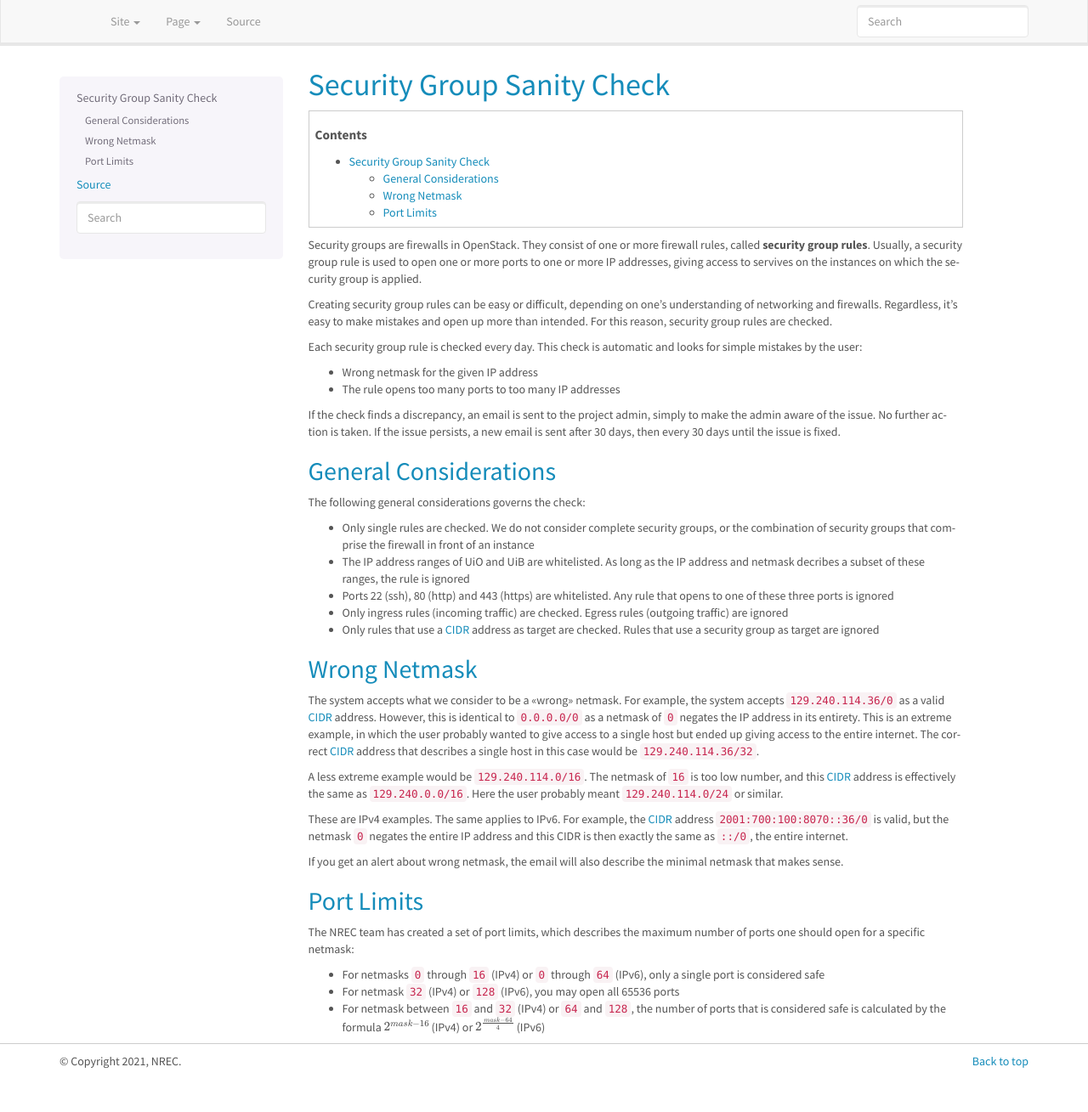
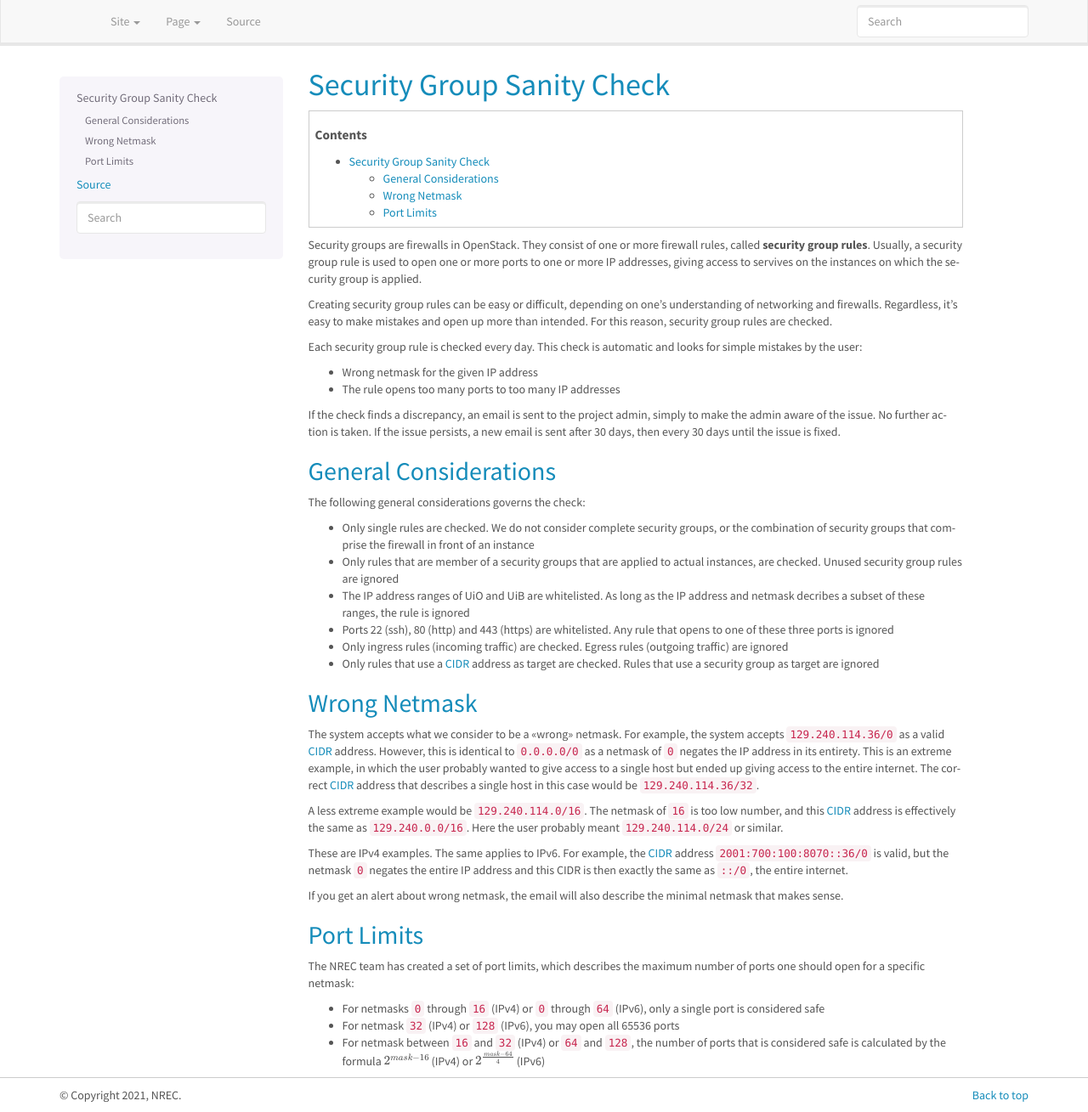
Before and after one commit to norcams/docs-enduser, a Sphinx documentation site: the page built from docs/security-group-sanity.rst, in a window 1280 px wide and 1309 px high. Shown: the whole window at 85% size. Built offline with Sphinx 7.4.7, drawn with Linux system fonts in a browser that asks for light colours.

Commit message:
mer general

```diff
--- a/docs/security-group-sanity.rst
+++ b/docs/security-group-sanity.rst
@@ -39,6 +39,10 @@ The following general considerations governs the check:
 * Only single rules are checked. We do not consider complete security
   groups, or the combination of security groups that comprise the
   firewall in front of an instance
+
+* Only rules that are member of a security groups that are applied to
+  actual instances, are checked. Unused security group rules are
+  ignored
 
 * The IP address ranges of UiO and UiB are whitelisted. As long as the
   IP address and netmask decribes a subset of these ranges, the rule
```
